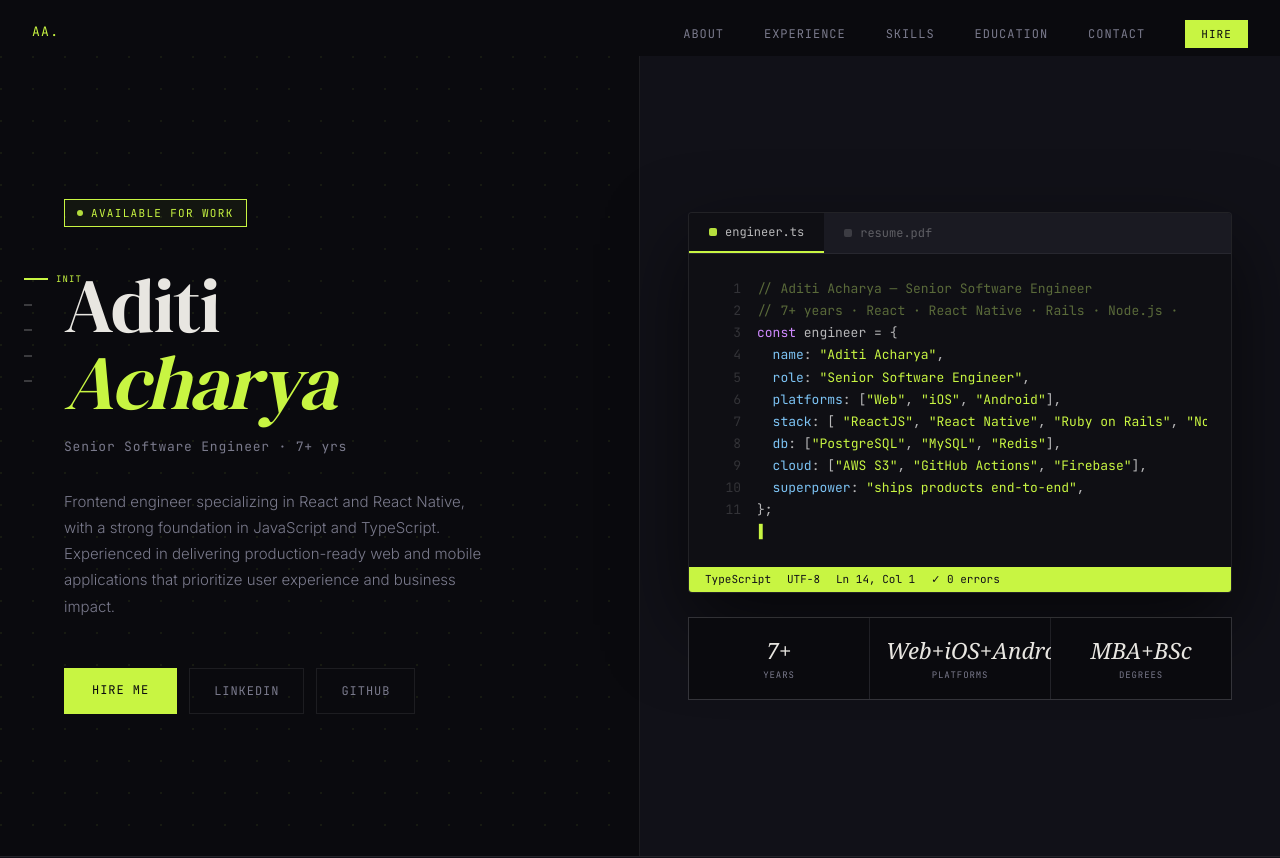
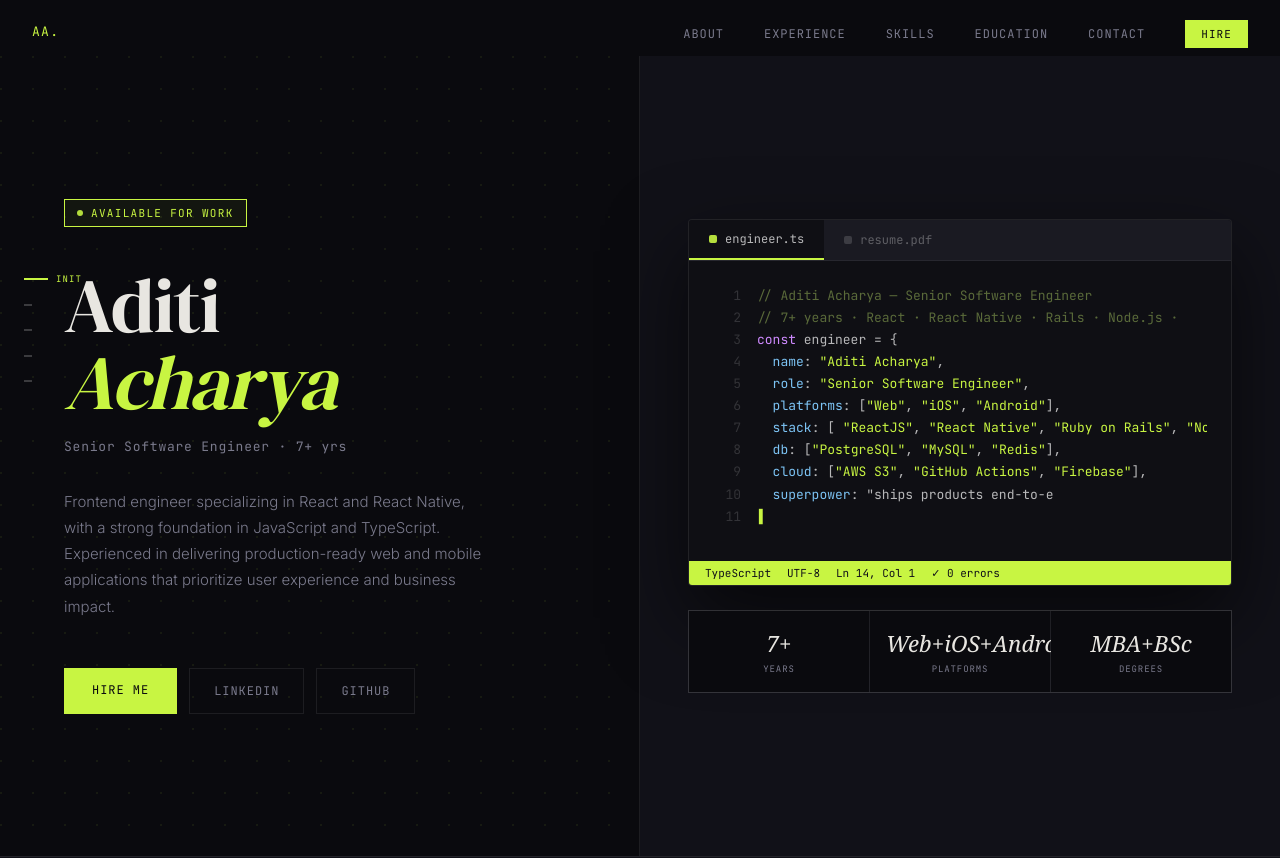
Before and after one commit to coder10101/portfolio-aditi, a React (Vite) app: page / in a window 1280 px wide. Shown: the top 858 px of the page. Built offline with nearby package versions, Linux system fonts and the light colour scheme.

Commit message:
fix: animation load on the code editor

```diff
--- a/src/App.tsx
+++ b/src/App.tsx
@@ -26,7 +26,7 @@ export default function App() {
       <main
         className={`pt-14 transition-opacity duration-700 ${booted ? "opacity-100" : "opacity-0"}`}
       >
-        <About />
+        <About booted={booted} />
 
         <div className="border-t border-[var(--border)] bg-[var(--card)]">
           <Experience />
--- a/src/components/About/About.tsx
+++ b/src/components/About/About.tsx
@@ -1,14 +1,14 @@
 import { AboutSection } from "./AboutSection";
 import { CodeEditorSection } from "./CodeEditorSection";
 
-export function About() {
+export function About({ booted }: { booted: boolean }) {
   return (
     <section
       id="about"
       className="min-h-screen grid grid-cols-2 max-md:grid-cols-1"
     >
       <AboutSection />
-      <CodeEditorSection />
+      <CodeEditorSection booted={booted} />
     </section>
   );
 }
--- a/src/components/About/CodeEditorSection.tsx
+++ b/src/components/About/CodeEditorSection.tsx
@@ -2,12 +2,12 @@ import { CODEEDITORBOTTOMINFO, CODESNIPPETS, STATS } from "../../consts";
 import { useTypewriter } from "../../hooks/useTypewriter";
 import { CodeLine } from "./CodeLine";
 
-export function CodeEditorSection() {
+export function CodeEditorSection({ booted }: { booted: boolean }) {
   const lines = CODESNIPPETS.split("\n");
   const startIndex = 6;
   const staticLines = lines.slice(0, startIndex);
   const animatedText = lines.slice(startIndex).join("\n");
-  const { value } = useTypewriter(animatedText);
+  const { value } = useTypewriter(booted ? animatedText : "");
 
   return (
     <div className="flex flex-col justify-center px-12 py-24 bg-[var(--card)] max-md:px-8 max-md:py-12">
```
